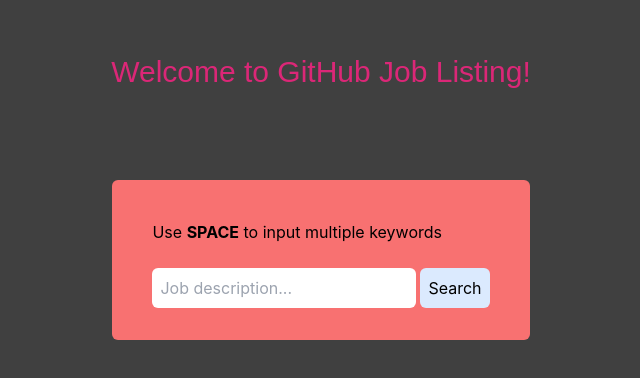
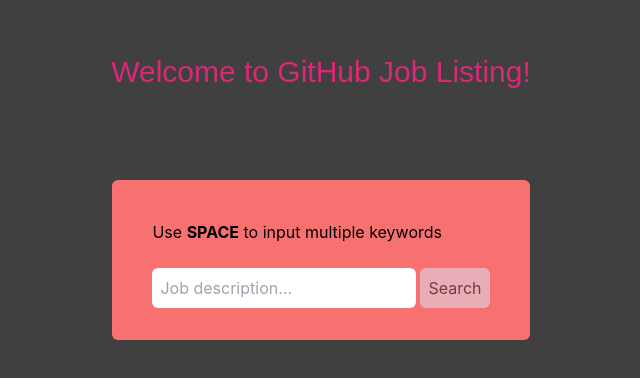
Before and after one commit to Shan-Mi/Git-jobs-ts, a React (Create React App) app: page / in a window 1280 px wide. Shown: the part 168-546 px from the top of the page, without its empty margins (319-959 px from the left). Built offline with nearby package versions, Linux system fonts and the light colour scheme.

Commit message:
Disable btn when 0 input

```diff
--- a/src/Components/SearchingForm.tsx
+++ b/src/Components/SearchingForm.tsx
@@ -1,28 +1,42 @@
-import React from "react";
+import React, { useState } from "react";
 
 interface Props {
   handleSubmit: (e: React.FormEvent<HTMLFormElement>) => void;
   descRef: React.RefObject<HTMLInputElement>;
 }
 
-const SearchingForm = ({ handleSubmit, descRef }: Props) => (
+const SearchingForm = ({ handleSubmit, descRef }: Props) => {
+  const [isDisabled, setIsDisabled] = useState(true);
+
+  const toggleDisable = (event: React.ChangeEvent<HTMLInputElement>) => {
+    if (descRef.current?.value) {
+      setIsDisabled(false);
+      return;
+    }
+    setIsDisabled(true);
+  };
+
+  return (
     <div className=" flex items-center justify-center h-2/5 box-border">
       <form
         className="bg-red-400 p-10 rounded-md h-3/6 box-border flex flex-col justify-around -mt-10  hover:shadow-md"
         onSubmit={handleSubmit}>
         <label className="cursor-pointer" htmlFor="descption">
-        Use <span className=" font-bold">SPACE</span> to input multiple keywords
+          Use <span className=" font-bold">SPACE</span> to input multiple
+          keywords
         </label>
         <br />
         <div className="flex justify-between">
           <input
+            onChange={toggleDisable}
             className="rounded-md mr-1 px-2 focus:ring focus:ring-blue-300"
             id="descption"
             ref={descRef}
             placeholder="Job description..."
           />
           <button
-          className="bg-blue-100 p-2 rounded-md hover:bg-blue-200 hover:text-gray-100"
+            className="disabled:opacity-50 bg-blue-100 p-2 rounded-md hover:bg-blue-200 hover:text-gray-100 "
+            disabled={isDisabled}
             id="search"
             type="submit">
             Search
@@ -31,5 +45,6 @@
       </form>
     </div>
   );
+};
 
 export default SearchingForm;
```
Also changed, not shown: 1 other file (tests, documents, lock files or other folders). Lines whose indentation alone changed are shown as unchanged.
